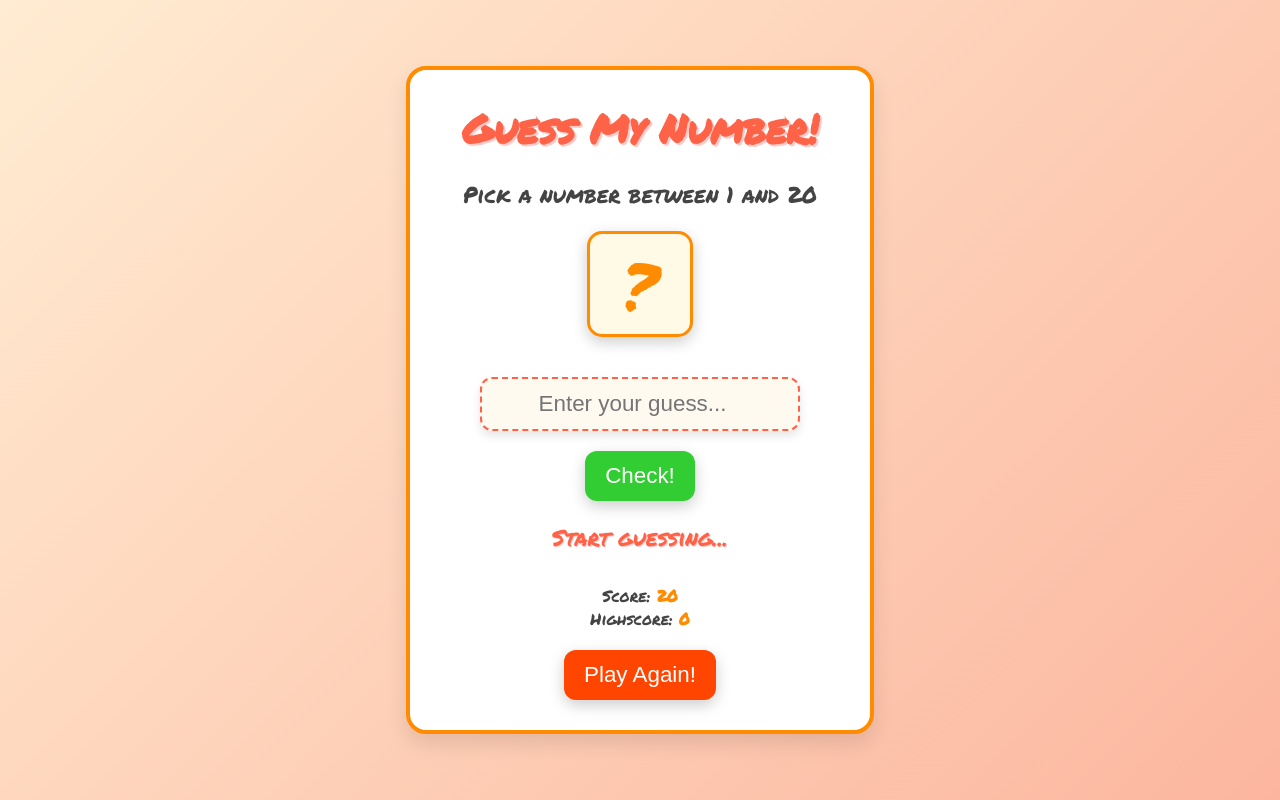
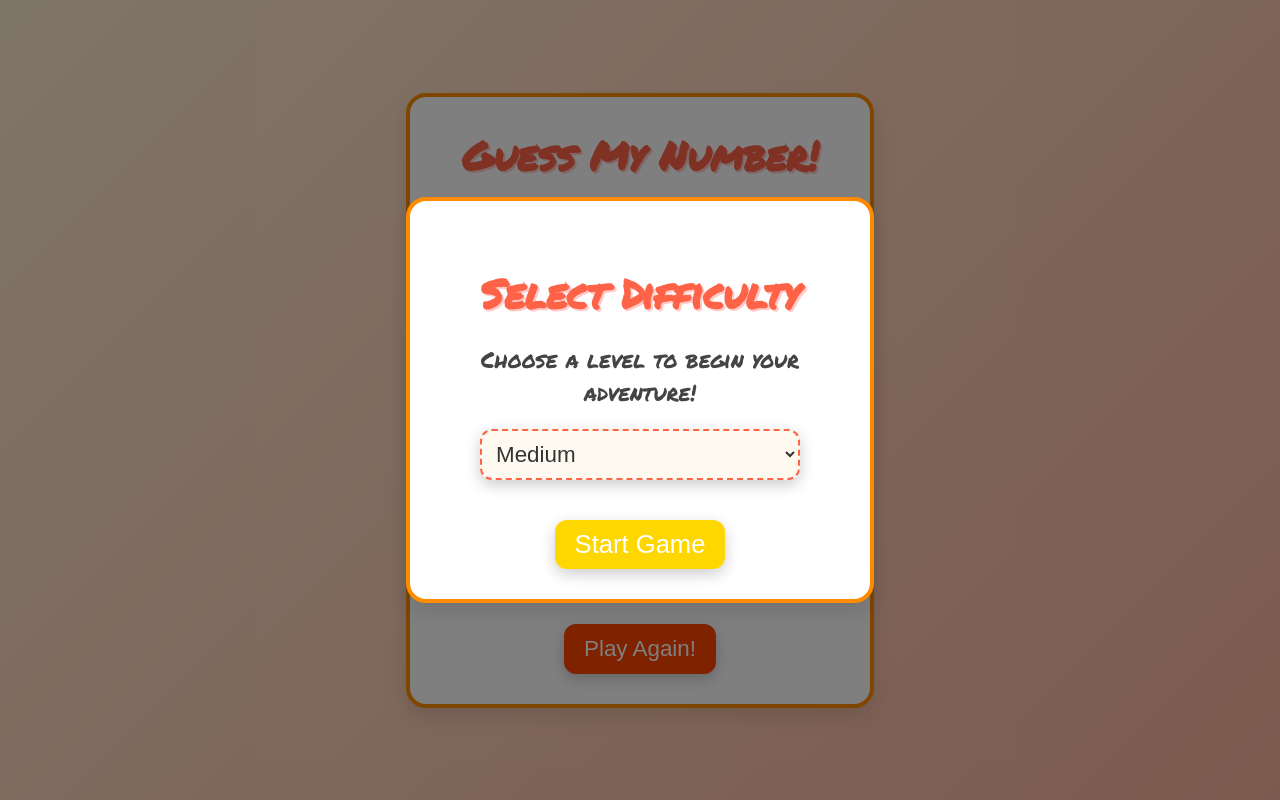
Before and after one commit to thapelomagqazana/guessTheNumberGame, a plain HTML site: page index.html in a window 1280 px wide. Drawn offline with Linux system fonts and the light colour scheme.

Commit message:
Added a feature for Difficulty levels: Easy, Medium, Hard modes that affect the range of numbers and the number of guesses allowed

```diff
--- a/cartoonish.css
+++ b/cartoonish.css
@@ -45,7 +45,8 @@ body {
 }
 
 /* Heading styling */
-h1 {
+h1,
+.modal h2 {
   color: #ff6347; /* Tomato color for a fun vibe */
   margin-bottom: 20px;
   font-size: 2.5rem; /* Larger font size */
@@ -53,7 +54,8 @@ h1 {
 }
 
 /* Instruction styling */
-.instruction {
+.instruction,
+.modal-instruction {
   font-size: 1.4rem; /* Slightly larger font size */
   color: #444; /* Darker grey text */
   margin-bottom: 20px;
@@ -91,7 +93,71 @@ h1 {
   box-shadow: 0 5px 10px rgba(0, 0, 0, 0.1); /* Subtle shadow */
 }
 
-/* Button styling with playful colors */
+/* Message styling */
+.message {
+  margin-top: 20px;
+  font-size: 1.4rem;
+  color: #ff6347; /* Tomato color for fun feedback */
+  min-height: 30px; /* Minimum height to maintain layout */
+  text-shadow: 1px 1px #ffcccb; /* Text shadow for playful effect */
+}
+
+/* Score container */
+.score-container {
+  margin-top: 30px;
+  color: #444; /* Darker grey text */
+}
+
+/* Score and Highscore display */
+.score,
+.highscore {
+  font-weight: bold;
+  color: #ff8c00; /* Bright orange text */
+}
+
+/* Modal styles */
+.modal {
+  display: flex; /* Hidden by default */
+  justify-content: center;
+  align-items: center;
+  position: fixed;
+  z-index: 1000;
+  left: 0;
+  top: 0;
+  width: 100%;
+  height: 100%;
+  background-color: rgba(0, 0, 0, 0.5); /* Semi-transparent background */
+  font-family: "Permanent marker", cursive; /* Hand-drawn style font */
+}
+
+.modal-content {
+  background-color: #fff;
+  padding: 30px;
+  border: 4px solid #ff8c00; /* Bright orange border */
+  border-radius: 20px; /* Rounded corners */
+  text-align: center;
+  box-shadow: 0 10px 20px rgba(0, 0, 0, 0.1); /* Subtle shadow */
+  max-width: 400px;
+  width: 90%; /* Responsive width */
+}
+
+/* Dropdown menu styles */
+.difficulty-dropdown {
+  font-size: 1.4rem;
+  padding: 10px;
+  border: 2px dashed #ff6347;
+  border-radius: 12px;
+  background-color: #fffaf0;
+  color: #333;
+  margin-bottom: 20px;
+  width: 80%;
+  outline: none;
+  cursor: pointer;
+  box-shadow: 0 5px 15px rgba(0, 0, 0, 0.2);
+  transition: all 0.3s ease;
+}
+
+/* Button styles */
 button {
   font-size: 1.4rem;
   padding: 12px 20px;
@@ -103,6 +169,23 @@ button {
   color: #fff; /* White text */
   transition: background-color 0.3s, transform 0.2s; /* Smooth transitions */
   box-shadow: 0 5px 15px rgba(0, 0, 0, 0.2); /* Subtle shadow */
+}
+
+.start-button {
+  font-size: 1.6rem;
+  padding: 10px 20px;
+  background-color: #ffd700;
+  color: #fff;
+  border: none;
+  border-radius: 12px;
+  cursor: pointer;
+  box-shadow: 0 5px 15px rgba(0, 0, 0, 0.2);
+  transition: background-color 0.3s, transform 0.2s; /* Smooth transitions */
+}
+
+.start-button:hover {
+  background-color: #ff8c00;
+  transform: translateY(-5px); /* Lift effect */
 }
 
 /* Check button */
@@ -123,28 +206,6 @@ button {
 .again-button:hover {
   background-color: #e63900; /* Darker red on hover */
   transform: translateY(-5px); /* Lift effect */
-}
-
-/* Message styling */
-.message {
-  margin-top: 20px;
-  font-size: 1.4rem;
-  color: #ff6347; /* Tomato color for fun feedback */
-  min-height: 30px; /* Minimum height to maintain layout */
-  text-shadow: 1px 1px #ffcccb; /* Text shadow for playful effect */
-}
-
-/* Score container */
-.score-container {
-  margin-top: 30px;
-  color: #444; /* Darker grey text */
-}
-
-/* Score and Highscore display */
-.score,
-.highscore {
-  font-weight: bold;
-  color: #ff8c00; /* Bright orange text */
 }
 
 /* Animations */
--- a/index.html
+++ b/index.html
@@ -13,9 +13,29 @@
   <body>
     <div class="game-container">
       <h1>Guess My Number!</h1>
-      <p class="instruction">Pick a number between 1 and 20</p>
+      <p class="instruction"></p>
 
       <div class="number-display">?</div>
+
+      <!-- Start Game Modal -->
+      <div id="start-game-modal" class="modal">
+        <!-- Modal content -->
+        <div class="modal-content">
+          <h2>Select Difficulty</h2>
+          <p class="modal-instruction">
+            Choose a level to begin your adventure!
+          </p>
+
+          <!-- Difficulty Level Dropdown -->
+          <select class="difficulty-dropdown">
+            <option value="easy">Easy</option>
+            <option value="medium" selected>Medium</option>
+            <option value="hard">Hard</option>
+          </select>
+
+          <button class="start-button">Start Game</button>
+        </div>
+      </div>
 
       <input
         type="number"
--- a/script.js
+++ b/script.js
@@ -3,12 +3,37 @@
 // Select elements
 const message = document.querySelector(".message");
 const guess = document.querySelector(".guess-input");
-const score = document.querySelector(".score");
+const scoreElement = document.querySelector(".score");
 const numberDisplay = document.querySelector(".number-display");
 const highScore = document.querySelector(".highscore");
+const instruction = document.querySelector(".instruction");
 const checkButton = document.querySelector(".check-button");
 const againButton = document.querySelector(".again-button");
-const maxChances = 20;
+const modal = document.getElementById("start-game-modal");
+const startButton = document.querySelector(".start-button");
+const difficultyDropdown = document.querySelector(".difficulty-dropdown");
+
+const maxChances = { easy: 10, medium: 7, hard: 5 };
+const ranges = { easy: 10, medium: 20, hard: 50 };
+let secretNumber;
+let score;
+let selectedDifficulty = "medium"; // Default difficulty
+
+// Function to initialize game state
+const initGame = () => {
+  setDifficultySettings(selectedDifficulty);
+  secretNumber = generateSecretNumber(ranges[selectedDifficulty]);
+  score = maxChances[selectedDifficulty];
+  scoreElement.textContent = score;
+  numberDisplay.textContent = "?";
+  displayMessage("Start guessing...");
+  instruction.textContent = `Pick a number between 1 and ${ranges[selectedDifficulty]}`;
+  guess.value = "";
+  highScore.textContent = localStorage.getItem("HighScore") || 0;
+};
+
+// Function to set difficulty settings
+const setDifficultySettings = (difficulty) => (selectedDifficulty = difficulty);
 
 // Function to shake the number display for wrong guess
 const shakeElement = (element) => {
@@ -22,8 +47,17 @@ const bounceElement = (element) => {
   setTimeout(() => element.classList.remove("bounce"), 500);
 };
 
-// Generate a random number between 1 and 20
-const generateSecretNumber = () => Math.trunc(Math.random() * 20) + 1;
+// Generate a random number based on range
+const generateSecretNumber = (range) => Math.trunc(Math.random() * range) + 1;
+
+// Function to display the modal when the game starts
+const showModal = () => (modal.style.display = "flex"); // Show modal
+
+// Function to hide the modal and start the game
+const hideModalAndStartGame = () => {
+  modal.style.display = "none"; // Hide modal
+  initGame(); // Initialize game after selecting difficulty
+};
 
 // Handle user input
 const getUserInput = () => Number(guess.value);
@@ -34,21 +68,21 @@ const displayMessage = (msg) => {
 };
 
 const updateScore = () => {
-  const currentScore = Number(score.textContent);
-  score.textContent = currentScore - 1;
+  const currentScore = Number(scoreElement.textContent);
+  scoreElement.textContent = currentScore - 1;
 };
 
 const updateHiScore = () => {
-  const recentScore = Number(score.textContent);
+  const recentScore = Number(scoreElement.textContent);
   if (recentScore > Number(highScore.textContent)) {
     localStorage.setItem("HighScore", recentScore);
     highScore.textContent = recentScore;
   }
 };
 
-// Compare the guess with the secret number
-const compareGuess = (userGuess, secretNumber) => {
-  if (Number(score.textContent) > 1) {
+// Handle the guess with the secret number
+const handleGuess = (userGuess) => {
+  if (Number(scoreElement.textContent) > 1) {
     if (userGuess === secretNumber) {
       displayMessage("🎉Correct Number!");
       numberDisplay.textContent = secretNumber;
@@ -61,12 +95,18 @@ const compareGuess = (userGuess, secretNumber) => {
     }
   } else {
     displayMessage("😣Game Over!");
-    score.textContent = 0;
+    scoreElement.textContent = 0;
   }
 };
 
-const randomNumber = generateSecretNumber();
-highScore.textContent = localStorage.getItem("HighScore") || 0;
+// Event listener for "Start Game" button in modal
+startButton.addEventListener("click", function () {
+  // Get selected difficulty from dropdown
+  const selectedOption =
+    difficultyDropdown.options[difficultyDropdown.selectedIndex].value;
+  setDifficultySettings(selectedOption);
+  hideModalAndStartGame(); // Hide modal and start game
+});
 
 // Event listener for 'Check' button
 checkButton.addEventListener("click", function () {
@@ -74,21 +114,19 @@ checkButton.addEventListener("click", function () {
   if (!userGuess) {
     displayMessage(`⛔ No number`);
     shakeElement(numberDisplay); // Shake effect for wrong input
-  } else if (userGuess < 1 || userGuess > maxChances) {
+  } else if (userGuess < 1 || userGuess > ranges[selectedDifficulty]) {
     displayMessage(
-      `⛔ Invalid Number! Pick a number between 1 and ${maxChances}`
+      `⛔ Invalid Number! Pick a number between 1 and ${ranges[selectedDifficulty]}`
     );
     shakeElement(numberDisplay); // Shake effect for wrong input
   } else {
-    compareGuess(userGuess, randomNumber);
+    handleGuess(userGuess);
   }
   guess.value = "";
 });
 
 // Event listener for 'Play Again' button
-againButton.addEventListener("click", function () {
-  score.textContent = maxChances;
-  numberDisplay.textContent = "?";
-  displayMessage("Start guessing...");
-  guess.value = "";
-});
+againButton.addEventListener("click", initGame); // Reset the game state
+
+// Show the modal when the page loads
+showModal();
```
